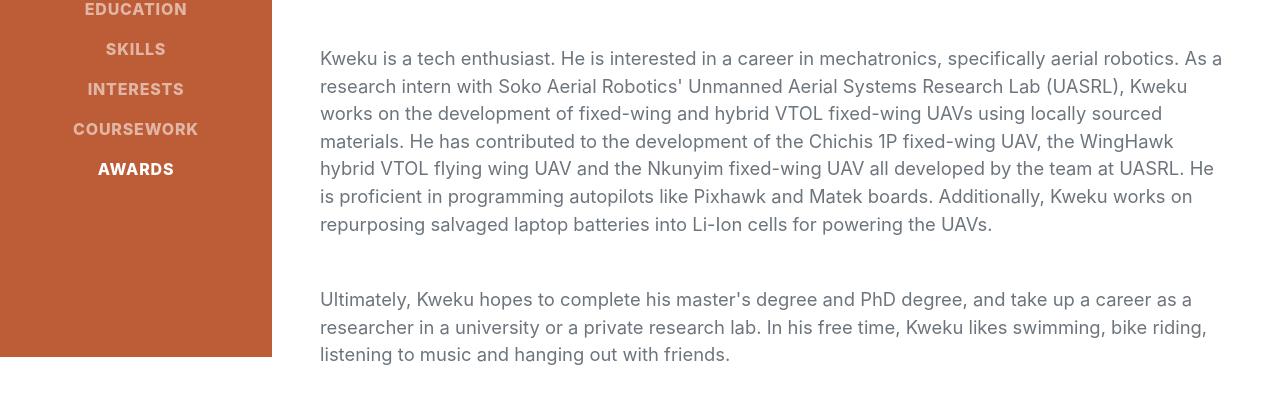
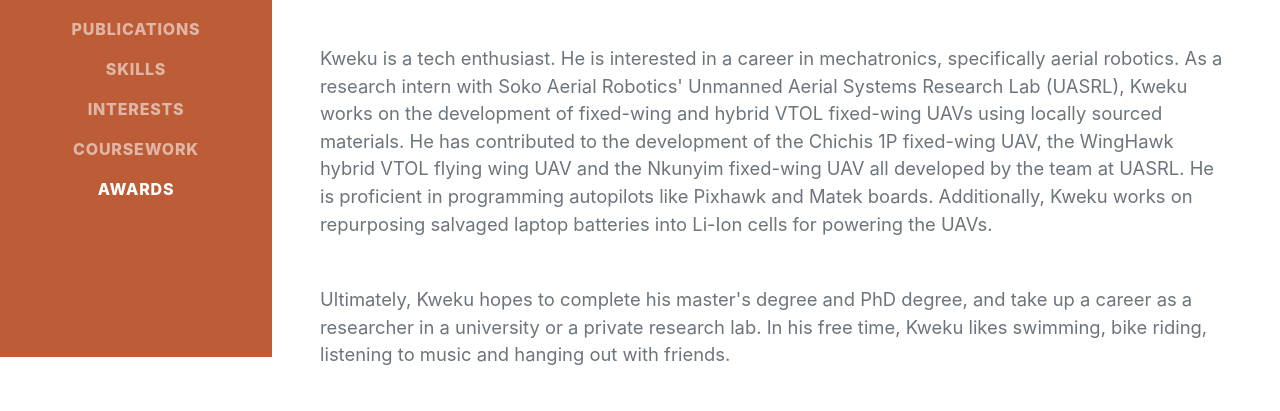
Before and after one commit to kwekumenss/kwekumenss.github.io, a plain HTML site: page index.html in a window 1280 px wide. Shown: the part 443-854 px from the top of the page. Drawn offline with nearby package versions, Linux system fonts and the light colour scheme; a web font is replaced by a local one.

Commit message:
Update index.html

```diff
--- a/index.html
+++ b/index.html
@@ -28,6 +28,7 @@
                     <li class="nav-item"><a class="nav-link js-scroll-trigger" href="#about">About</a></li>
                     <li class="nav-item"><a class="nav-link js-scroll-trigger" href="#experience">Experience</a></li>
                     <li class="nav-item"><a class="nav-link js-scroll-trigger" href="#education">Education</a></li>
+                    <li class="nav-item"><a class="nav-link js-scroll-trigger" href="#publication">Publications</a></li>
                     <li class="nav-item"><a class="nav-link js-scroll-trigger" href="#skills">Skills</a></li>
                     <li class="nav-item"><a class="nav-link js-scroll-trigger" href="#interests">Interests</a></li>
                     <li class="nav-item"><a class="nav-link js-scroll-trigger" href="#coursework">Coursework</a></li>
@@ -163,7 +164,7 @@
                         <li>
                             <span class="fa-li"><i class="fas fa-clipboard"></i></span>
                             Mensah, E. K., Nunoo, S., and Owusu-Adusei, K. (2021), “Design Report of a Small Hybrid Fixed-Wing
-                            Vertical Take-Off and Landing Unmanned Aerial Vehicle” (Under Review, Applied System Innovation, MDPI)
+                            Vertical Take-Off and Landing Unmanned Aerial Vehicle” (Under Review, Applied System Innovation, MDPI);
                         </li>
                         <li>
                             <span class="fa-li"><i class="fas fa-clipboard"></i></span>
```
